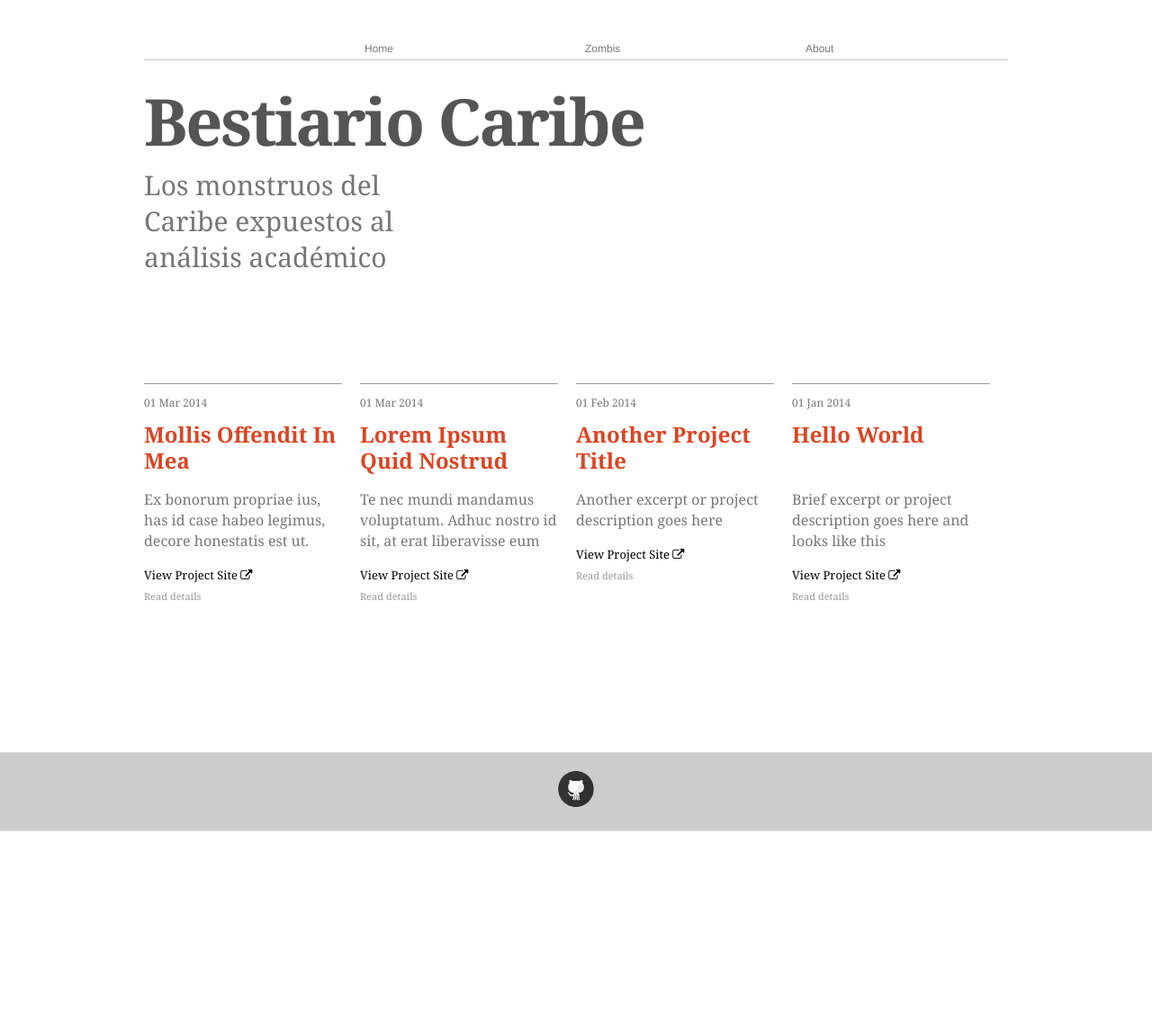
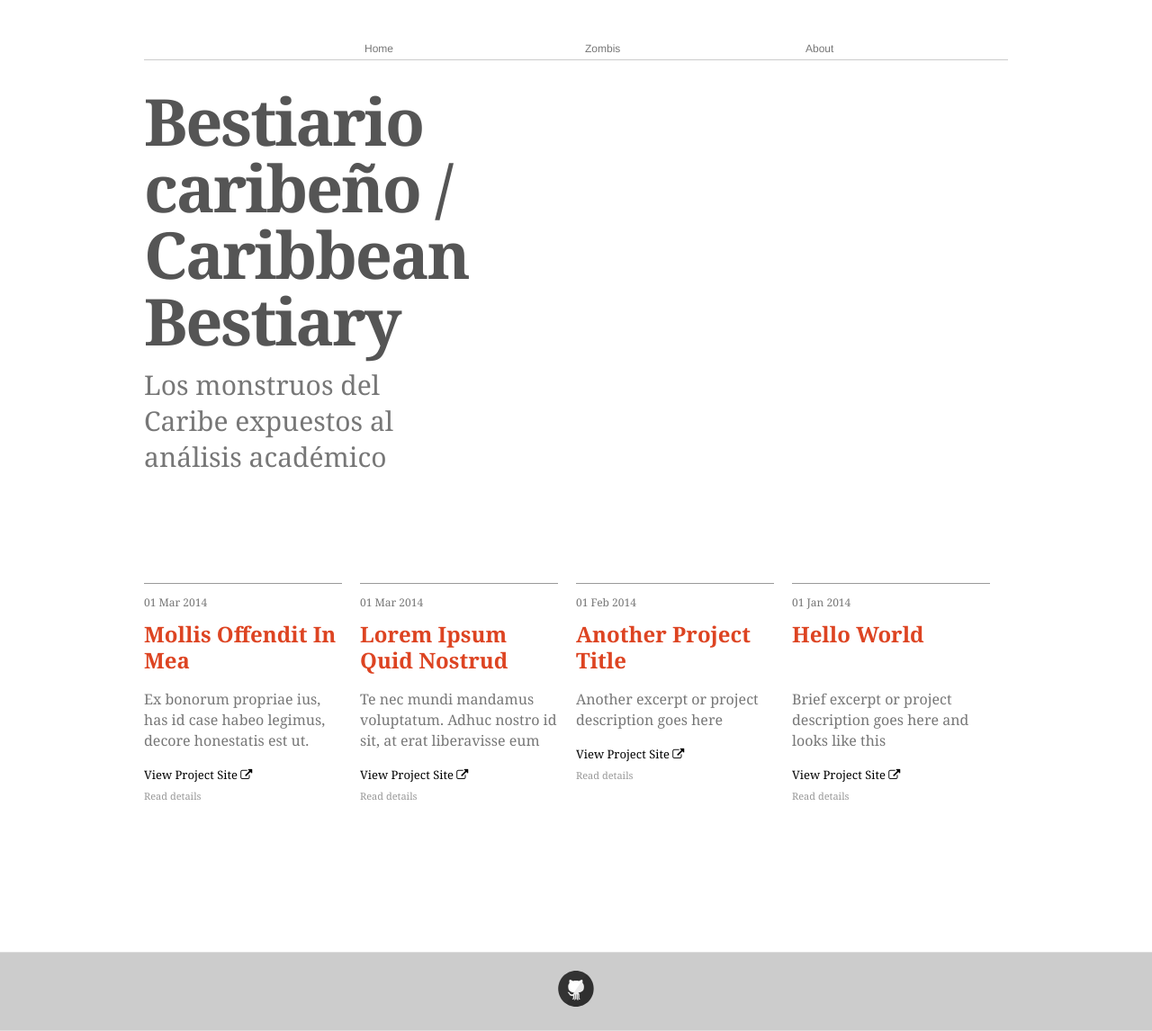
Before and after one commit to bestiariocaribe/bestiariocaribe.github.io, a Jekyll site: the page built from index.html, in a window 1280 px wide. Shown: the whole page at 90% size. Built offline with Jekyll 4.4.1, drawn with Linux system fonts in a browser that asks for light colours; nearby versions of some CDN libraries; before the commit the page ends 924 px from its top, so only the background shows below that.

Commit message:
Update project title and username

```diff
--- a/_config.yml
+++ b/_config.yml
@@ -3,7 +3,7 @@
 #
 
 # Name of your site (displayed in the header)
-name: Bestiario Caribe
+name: Bestiario caribeño / Caribbean Bestiary
 
 # Short bio or description (displayed in the header)
 description: Los monstruos del Caribe expuestos al análisis académico
@@ -21,7 +21,7 @@
   email:
   facebook:
   flickr:
-  github: femmebot
+  github: pbraham
   instagram:
   linkedin:
   pinterest:
```
